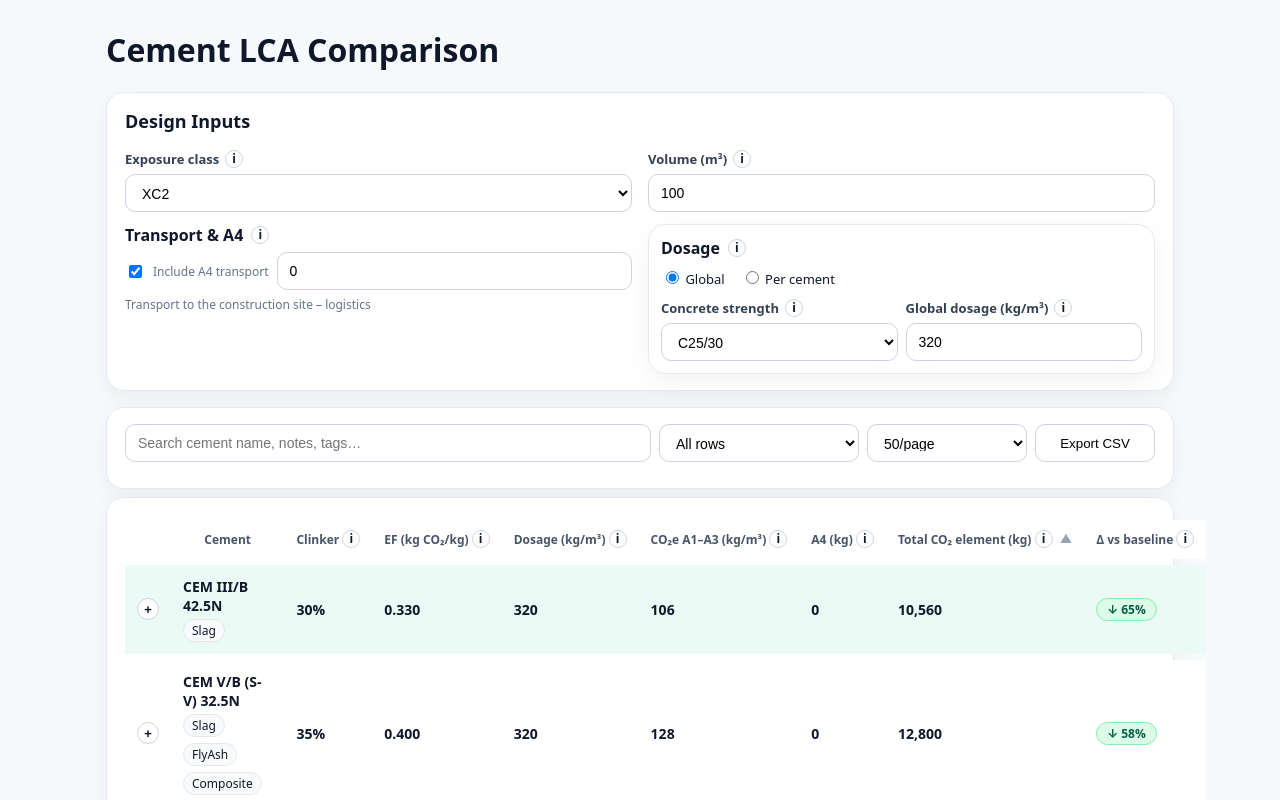
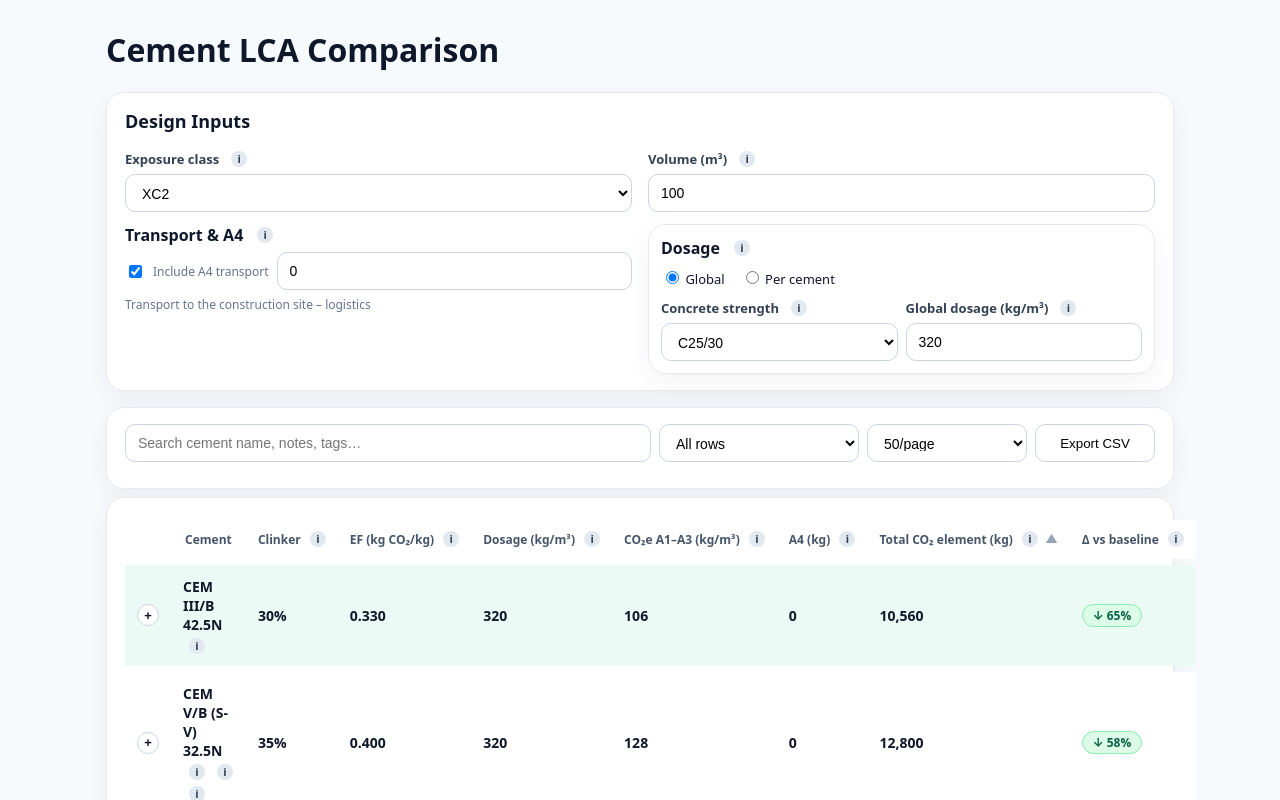
Before and after one commit to MarioSorgente/cement-lca, a Next.js app: page / in a window 1280 px wide. Shown: the top 800 px of the page. Built offline with nearby package versions, Linux system fonts and the light colour scheme.

Commit message:
Update Tooltip.tsx

```diff
--- a/components/Tooltip.tsx
+++ b/components/Tooltip.tsx
@@ -1,74 +1,73 @@
-// components/Tooltip.tsx
 import React, { useEffect, useRef, useState } from 'react'
 import { createPortal } from 'react-dom'
 
 type Props = {
   text: string
+  /** Use a portal so the tooltip can't be clipped by sticky headers/overflow (e.g., table headers) */
   portal?: boolean
-  children?: React.ReactNode
 }
 
-export default function Tooltip({ text, portal = false, children }: Props) {
+export default function Tooltip({ text, portal = false }: Props) {
   const [open, setOpen] = useState(false)
-  const [coords, setCoords] = useState<{x:number;y:number;width:number;height:number}>({x:0,y:0,width:0,height:0})
-  const ref = useRef<HTMLSpanElement | null>(null)
+
+  // ----- Inline (legacy) tooltip — uses your existing CSS classes -----
+  if (!portal) {
+    return (
+      <span
+        className="tooltip-wrapper"
+        onMouseEnter={() => setOpen(true)}
+        onMouseLeave={() => setOpen(false)}
+        onFocus={() => setOpen(true)}
+        onBlur={() => setOpen(false)}
+        aria-label={text}
+      >
+        <span className="tooltip-icon">i</span>
+        {open && <span className="tooltip-box tooltip-right">{text}</span>}
+      </span>
+    )
+  }
+
+  // ----- Portal tooltip (for table headers) -----
+  const triggerRef = useRef<HTMLSpanElement>(null)
+  const [mounted, setMounted] = useState(false)
+  const [pos, setPos] = useState<{ top: number; left: number } | null>(null)
+
+  useEffect(() => setMounted(true), [])
 
   useEffect(() => {
-    if (!open || !ref.current) return
-    const rect = ref.current.getBoundingClientRect()
-    setCoords({ x: rect.left, y: rect.top, width: rect.width, height: rect.height })
+    if (!open) return
+    const update = () => {
+      const el = triggerRef.current
+      if (!el) return
+      const r = el.getBoundingClientRect()
+      setPos({ top: r.top + r.height / 2, left: r.right + 8 })
+    }
+    update()
+    window.addEventListener('scroll', update, true)
+    window.addEventListener('resize', update)
+    return () => {
+      window.removeEventListener('scroll', update, true)
+      window.removeEventListener('resize', update)
+    }
   }, [open])
-
-  const Tip = (
-    <div
-      className="tip"
-      style={{
-        position: portal ? 'fixed' : 'absolute',
-        top: portal ? coords.y + coords.height + 8 : '100%',
-        left: portal ? Math.min(coords.x, window.innerWidth - 240) : 0,
-        zIndex: 1000,
-        maxWidth: 220,
-        background: '#111827',
-        color: 'white',
-        padding: '6px 8px',
-        borderRadius: 6,
-        fontSize: 12,
-        boxShadow: '0 6px 16px rgba(0,0,0,.18)',
-        pointerEvents: 'none',
-        transform: portal ? undefined : 'translateY(8px)',
-        whiteSpace: 'normal',
-      }}
-      role="tooltip"
-    >
-      {text}
-    </div>
-  )
 
   return (
     <span
-      ref={ref}
-      className="tip-anchor"
+      ref={triggerRef}
+      className="tooltip-trigger"
       onMouseEnter={() => setOpen(true)}
       onMouseLeave={() => setOpen(false)}
-      style={{ position: 'relative', display: 'inline-flex', alignItems:'center' }}
+      onFocus={() => setOpen(true)}
+      onBlur={() => setOpen(false)}
+      aria-label={text}
     >
-      {children ?? (
-        <span
-          aria-label="Help"
-          style={{
-            display:'inline-flex',
-            width:18, height:18,
-            borderRadius:999,
-            border:'1px solid #cbd5e1',
-            color:'#111827', background:'#fff',
-            alignItems:'center', justifyContent:'center',
-            lineHeight:1, fontSize:12, fontWeight:700
-          }}
-        >
-          i
-        </span>
+      <span className="tooltip-icon">i</span>
+      {mounted && open && pos && createPortal(
+        <div className="tooltip-portal" style={{ top: pos.top, left: pos.left }}>
+          {text}
+        </div>,
+        document.body
       )}
-      {open && (portal ? createPortal(Tip, document.body) : Tip)}
     </span>
   )
 }
```
